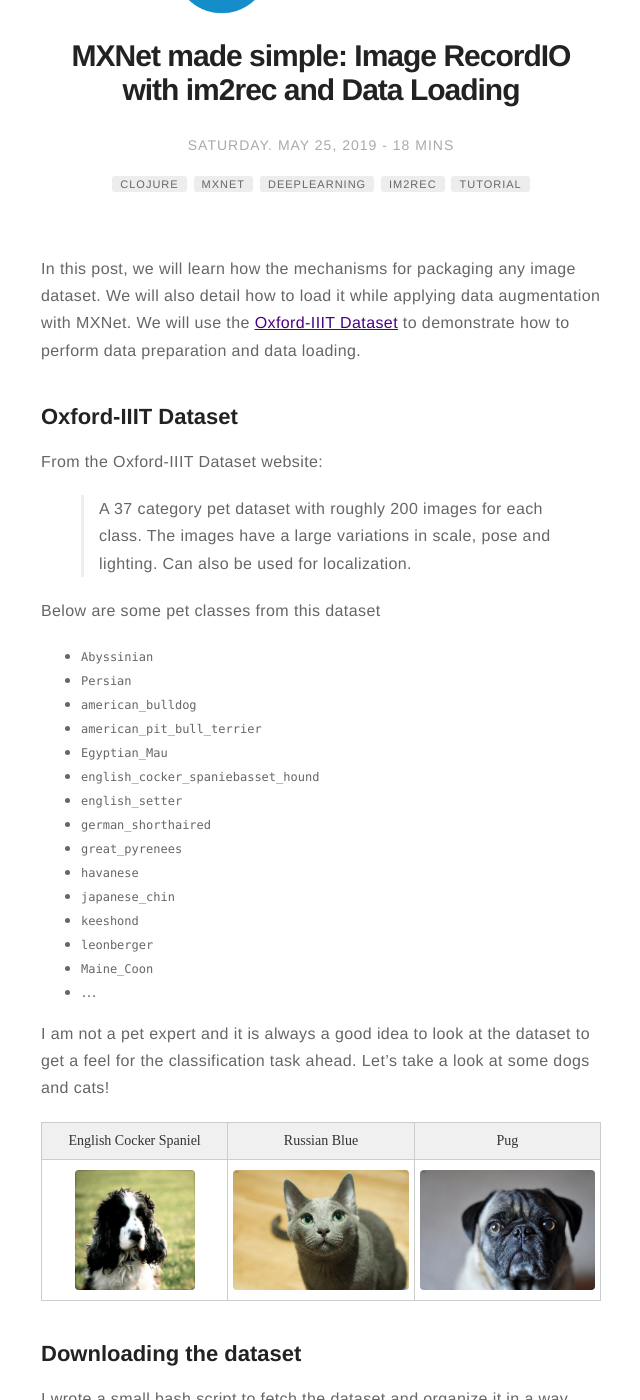
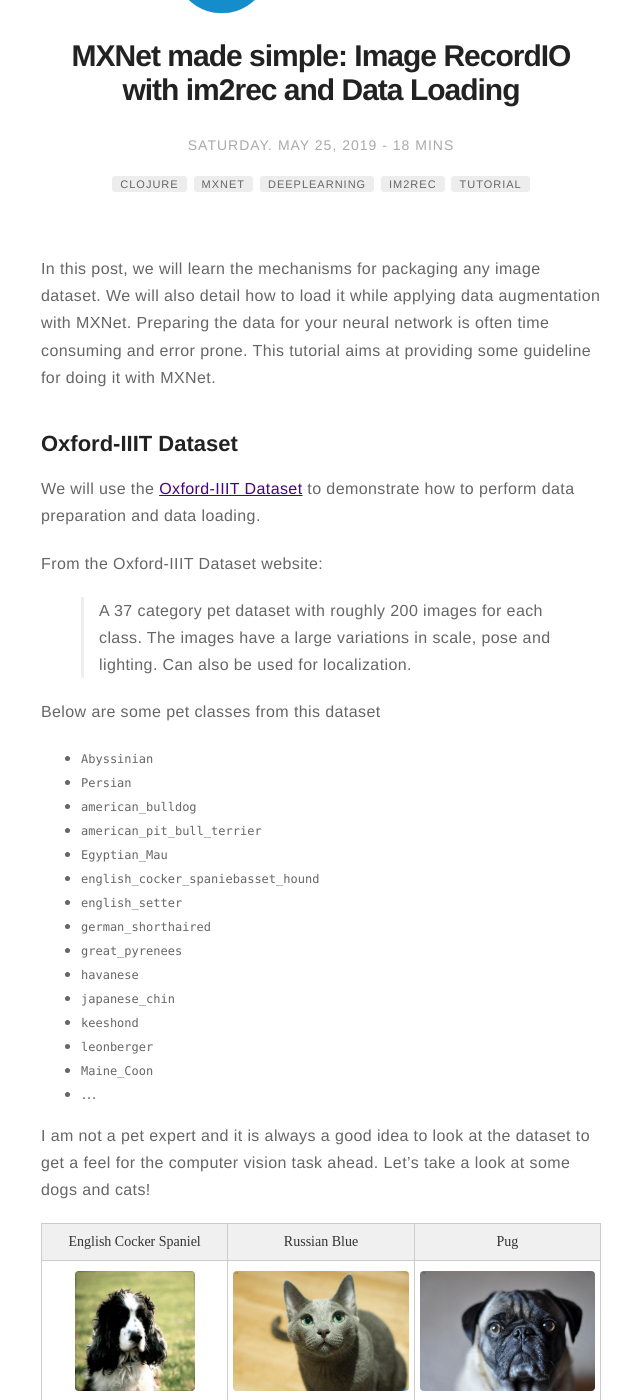
Before and after one commit to Chouffe/chouffe.github.com, a Jekyll site: the page built from _posts/2019-05-25-image-record-iter.markdown, in a window 1280 px wide and 1400 px high, scrolled down 226 px. Shown: the whole window, without its empty margins (319-959 px from the left). Built offline with Jekyll 4.4.1, drawn with Linux system fonts in a browser that asks for light colours; some of the changed text lies outside the part shown.

Commit message:
image records: fix intro

```diff
--- a/_posts/2019-05-25-image-record-iter.markdown
+++ b/_posts/2019-05-25-image-record-iter.markdown
@@ -17,9 +17,10 @@ author: arthurcaillau
 description: Create image records with MXNet im2rec
 ---
 
-In this post, we will learn how the mechanisms for packaging any image dataset. We will also detail how to load it while applying data augmentation with MXNet. We will use the [Oxford-IIIT Dataset][3] to demonstrate how to perform data preparation and data loading.
+In this post, we will learn the mechanisms for packaging any image dataset. We will also detail how to load it while applying data augmentation with MXNet. Preparing the data for your neural network is often time consuming and error prone. This tutorial aims at providing some guideline for doing it with MXNet.
+## Oxford-IIIT Dataset
 
-## Oxford-IIIT Dataset
+We will use the [Oxford-IIIT Dataset][3] to demonstrate how to perform data preparation and data loading.
 
 From the Oxford-IIIT Dataset website:
 
@@ -43,7 +44,7 @@ Below are some pet classes from this dataset
 * `Maine_Coon`
 * ...
 
-I am not a pet expert and it is always a good idea to look at the dataset to get a feel for the classification task ahead. Let's take a look at some dogs and cats!
+I am not a pet expert and it is always a good idea to look at the dataset to get a feel for the computer vision task ahead. Let's take a look at some dogs and cats!
 
 
 <style type="text/css">
@@ -378,8 +379,8 @@ The data is now loaded in RAM, ready to be used for training!
 
 The `ImageRecordIter` API is powerful and lets you perform data augmentation very easily.
 The following common operations can be done:
-* **shuffling**: the dataset is shuffle randomly
-* **angle rotation**: rotate by a random degree `d` in `[-d, d]`
+* **shuffling**: the dataset is shuffled randomly
+* **angle rotation**: rotate the image by a random degree `d` in `[-d, d]`
 * **random cropping**: randomly crop the image
 * **mirroring**: randomly mirror the image
 * **shearing**: randomly shear the image
```
